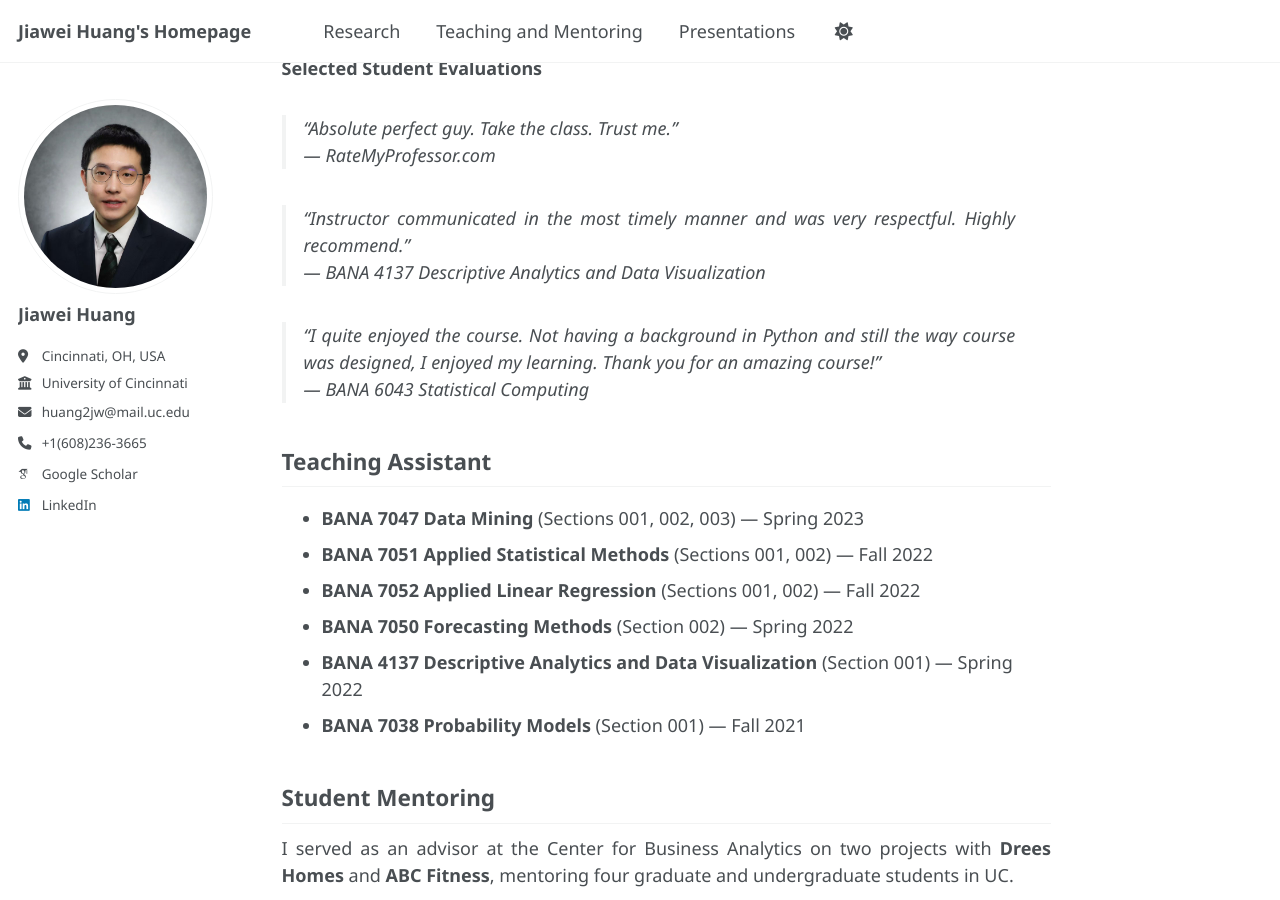
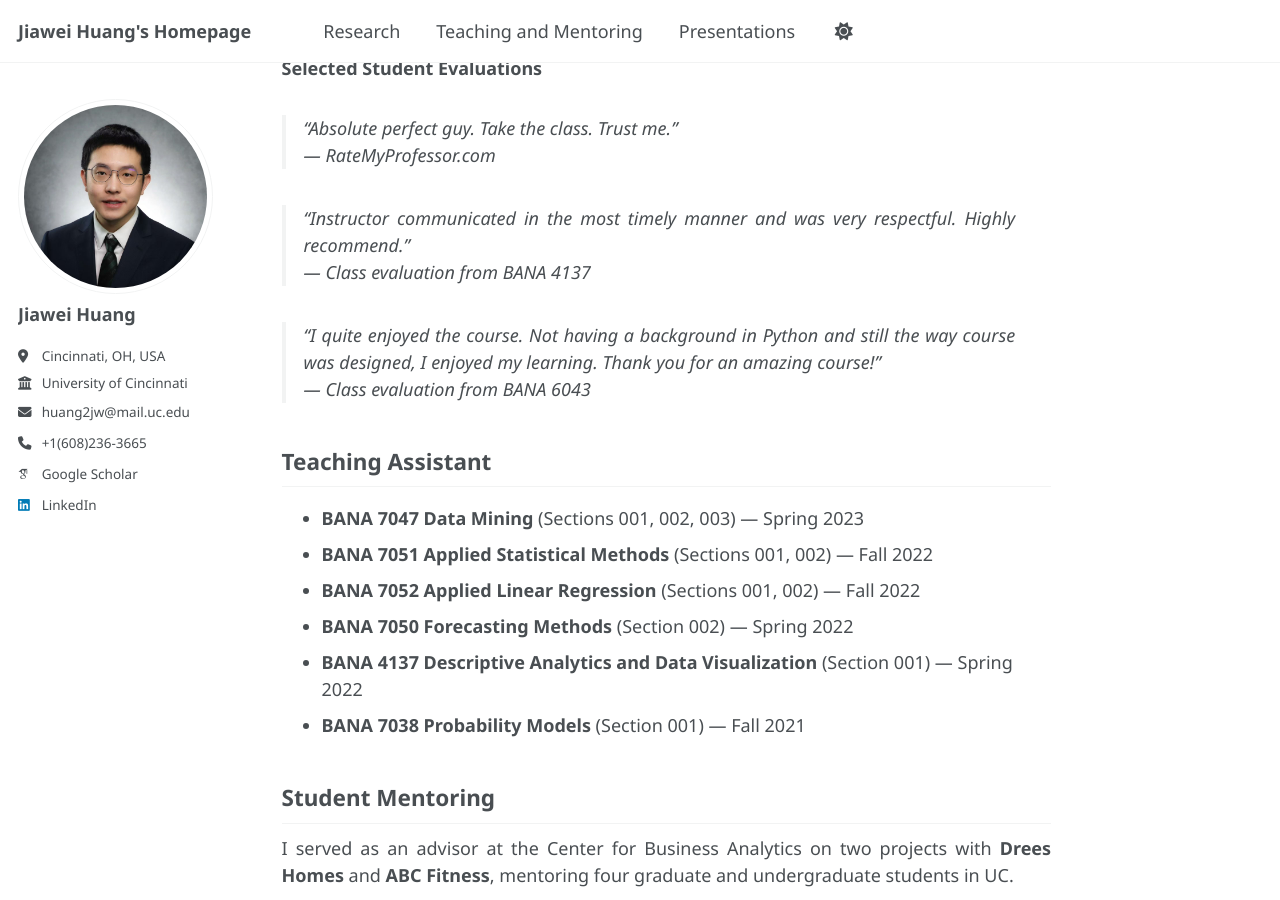
Before and after one commit to Jiawei98/Jiawei98.github.io, a Jekyll site: the page built from _pages/teaching.md, in a window 1280 px wide and 900 px high, scrolled down 697 px. Built offline with Jekyll 4.4.1, drawn with Linux system fonts in a browser that asks for light colours; some web fonts are replaced; a script that is not in the unit is left out.

Commit message:
Update teaching.md

```diff
--- a/_pages/teaching.md
+++ b/_pages/teaching.md
@@ -22,10 +22,10 @@ I am passionate about integrating statistical methods, programming, and machine
 > — *RateMyProfessor.com*
 
 > "Instructor communicated in the most timely manner and was very respectful. Highly recommend."
-> — *BANA 4137 Descriptive Analytics and Data Visualization*
+> — *Class evaluation from BANA 4137*
 
 > "I quite enjoyed the course. Not having a background in Python and still the way course was designed, I enjoyed my learning. Thank you for an amazing course!"
-> — *BANA 6043 Statistical Computing*
+> — *Class evaluation from BANA 6043*
 
 ## Teaching Assistant
 - **BANA 7047 Data Mining** (Sections 001, 002, 003) — Spring 2023
```
